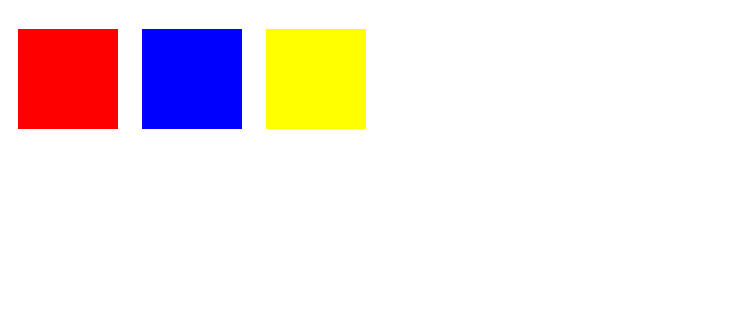
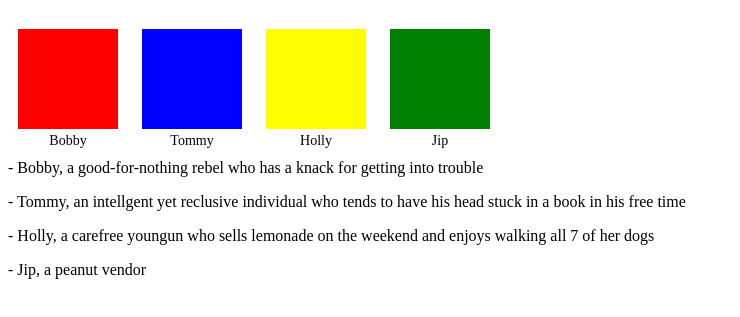
Before and after one commit to ChristianABoesch/chooseyourcharacter, a plain HTML site: page index.html in a window 1280 px wide. Shown: the part 61-378 px from the top of the page, without its empty margins (0-740 px from the left). Drawn offline with Linux system fonts and the light colour scheme.

Commit message:
Third commit

```diff
--- a/index.html
+++ b/index.html
@@ -12,6 +12,7 @@
             margin: 10px;
             background-color: red;
             cursor: pointer;
+            position: relative;
         }
         .character2 {
             width: 100px;
@@ -20,6 +21,7 @@
             margin: 10px;
             background-color: blue;
             cursor: pointer;
+            position: relative;
         }
         .character3 {
             width: 100px;
@@ -28,20 +30,48 @@
             margin: 10px;
             background-color: yellow;
             cursor: pointer;
+            position: relative;
         }
         .character4 {
-            background-color: green; /* New character color */
+            width: 100px;
+            height: 100px;
+            display: inline-block;
+            margin: 10px;
+            background-color: green;
+            cursor: pointer;
+            position: relative;
+        }
+        .label {
+            position: absolute;
+            bottom: -20px; /* Position the label below the character */
+            left: 50%;
+            transform: translateX(-50%); /* Center the label */
+            font-size: 14px;
+            color: black;
         }
     </style>
 </head>
 <body>
     <h1>Select Your Character</h1>
-    <div class="character1" onmouseover="playSound()" onclick="startGame('character1')"></div>
-    <div class="character2" onmouseover="playSound()" onclick="startGame('character2')"></div>
-    <div class="character3" onmouseover="playSound()" onclick="startGame('character3')"></div>
-    <div class="character4" onmouseover="playSound()" onclick="startGame('character4')"></div>
+    <div class="character1" onmouseover="playSound()" onclick="startGame('character1')">
+        <span class="label">Bobby</span>
+    </div>
+    <div class="character2" onmouseover="playSound()" onclick="startGame('character2')">
+        <span class="label">Tommy</span>
+    </div>
+    <div class="character3" onmouseover="playSound()" onclick="startGame('character3')">
+        <span class="label">Holly</span>
+    </div>
+    <div class="character4" onmouseover="playSound()" onclick="startGame('character4')">
+        <span class="label">Jip</span>
+    </div> <!-- Fourth character -->
 
     <audio id="hoverSound" src="audio/jump.wav"></audio>
+
+    <p>- Bobby, a good-for-nothing rebel who has a knack for getting into trouble</p>
+    <p>- Tommy, an intellgent yet reclusive individual who tends to have his head stuck in a book in his free time</p>
+    <p>- Holly, a carefree youngun who sells lemonade on the weekend and enjoys walking all 7 of her dogs</p>
+    <p>- Jip, a peanut vendor</p>
 
     <script>
         // Check how many times the player has returned to index.html
@@ -52,7 +82,7 @@
         localStorage.setItem('returnCount', returnCount);
 
         // Show the fourth character after the third return
-        if (returnCount === 3) {
+        if (returnCount === 1) {
             document.getElementById('character4').style.display = 'inline-block'; // Show the fourth character
         }
 
```
Also changed, not shown: game.html (+2 -0 lines), 1 other file.
